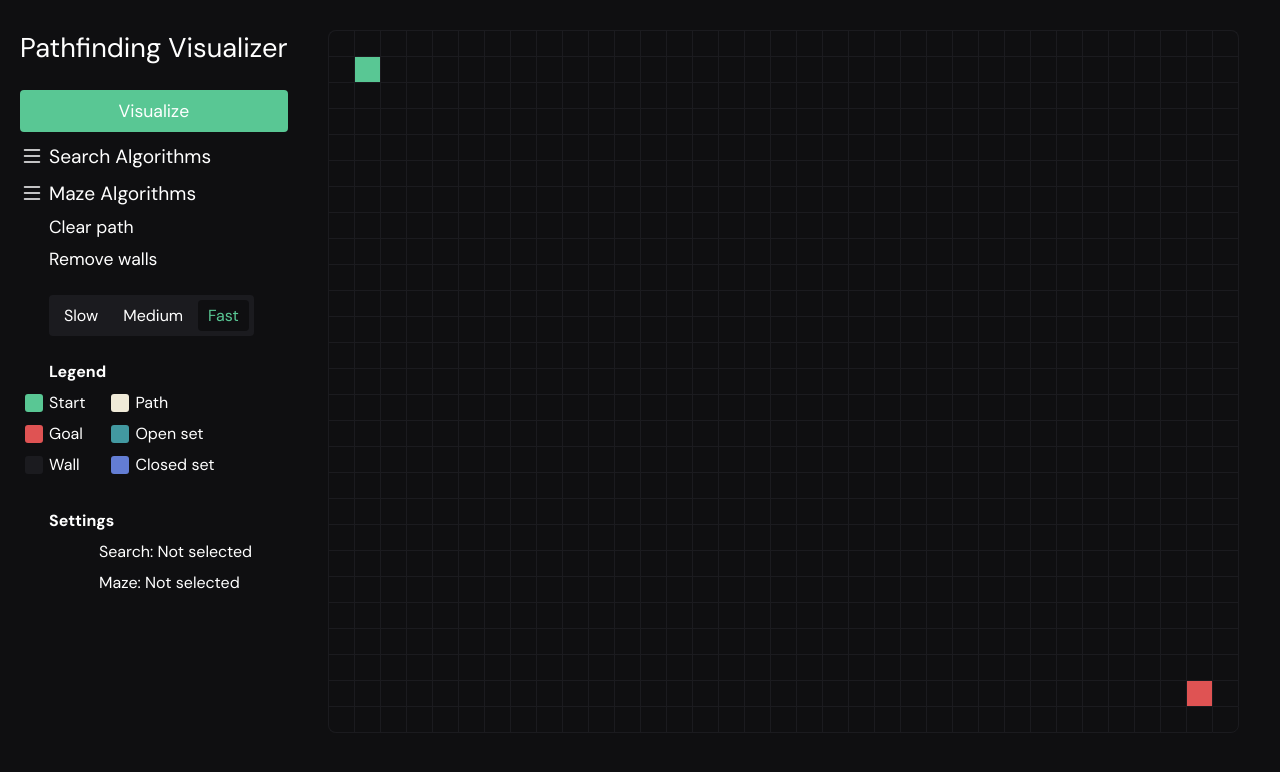
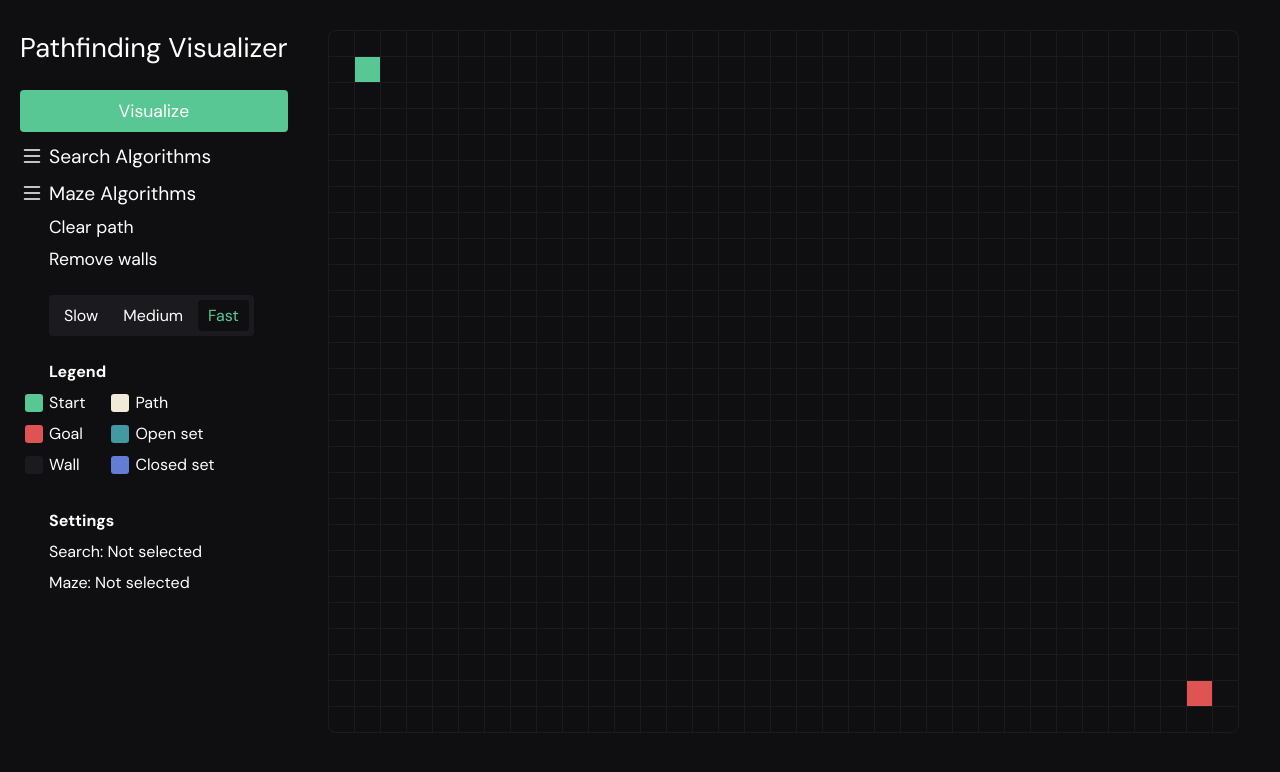
Before and after one commit to taylornorth01/pathfinding-visualizer-react, a React (Create React App) app: page / in a window 1280 px wide. Shown: the top 772 px of the page. Built offline with nearby package versions, Linux system fonts and the light colour scheme.

Commit message:
column margin applied to second only

```diff
--- a/src/component/List.tsx
+++ b/src/component/List.tsx
@@ -3,7 +3,7 @@ import '../style/list.css';
 
 interface Props {
 	title: string;
-	children: JSX.Element | JSX.Element[];
+	children: JSX.Element | [JSX.Element, JSX.Element];
 }
 
 export const List: React.FC<Props> = ({ title, children }) => {
--- a/src/style/list.css
+++ b/src/style/list.css
@@ -29,7 +29,7 @@
 	display: flex;
 }
 
-.list__col:last-child {
+.list__col:nth-child(2) {
 	margin-left: 50px;
 }
 
```
